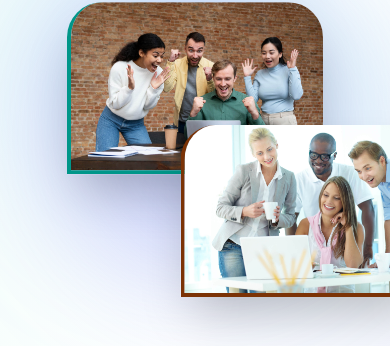
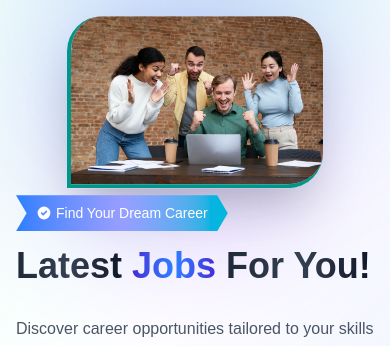
Before and after one commit to anowarzz/job-wave-client, a React (Vite) app: page / in a window 390 px wide. Shown: the part 175-521 px from the top of the page. Built offline with nearby package versions, Linux system fonts and the light colour scheme; no server answers.

Commit message:
hid one banner image for mobile devices

```diff
--- a/src/pages/Home/Banner.jsx
+++ b/src/pages/Home/Banner.jsx
@@ -39,7 +39,7 @@ const Banner = () => {
                 ease: "easeInOut",
                 repeat: Infinity,
               }}
-              className="sm:max-w-sm w-64 rounded-t-[35px] rounded-br-[35px] border-l-4 border-b-4 border-amber-900 shadow-2xl"
+              className="hidden md:block md:max-w-sm w-64 rounded-t-[35px] rounded-br-[35px] border-l-4 border-b-4 border-amber-900 shadow-2xl"
               alt="Team celebrating image"
             />
           </div>
```
